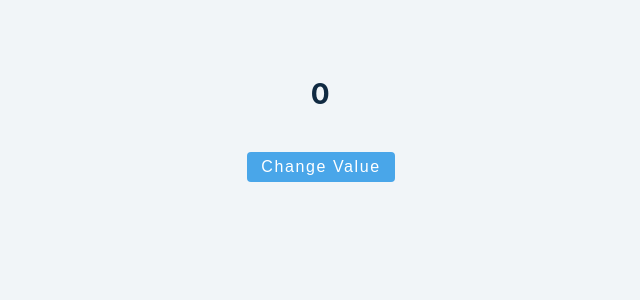
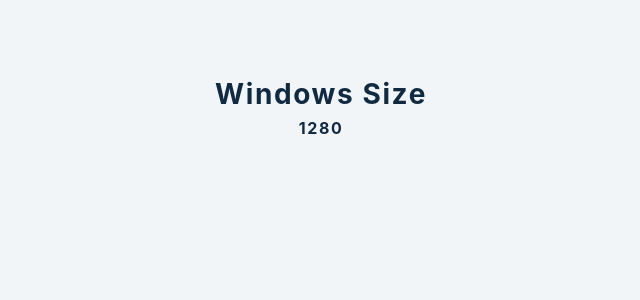
Before and after one commit to ktaha1/advanced-react, a React (Create React App) app: page / in a window 1280 px wide. Shown: the top 300 px of the page, without its empty margins (319-959 px from the left). Built offline with nearby package versions, Linux system fonts and the light colour scheme.

Commit message:
add useEffect cleanUp function

```diff
--- a/src/App.js
+++ b/src/App.js
@@ -4,11 +4,12 @@ import React from "react";
 //import ArraysUseState from "./useStat/array";
 //import Object from "./useStat/object";
 //import Counter from "./useStat/counter";
-import Basics from "./useEffect/basics";
+//import Basics from "./useEffect/basics";
+import CleanUp from "./useEffect/cleanUp";
 
 const App = () => (
   <div className="container">
-    <Basics />
+    <CleanUp />
   </div>
 );
 export default App;
--- a/src/useEffect/basics.js
+++ b/src/useEffect/basics.js
@@ -4,10 +4,11 @@ const Basics = () => {
   let [value, setValue] = useState(0);
 
   useEffect(() => {
+    console.log("call useEffect ...");
     if (value > 0) {
       document.title = `New Message (${value})`;
     }
-  });
+  }, [value]);
   return (
     <>
       <section>
--- /dev/null
+++ b/src/useEffect/cleanUp.js
@@ -0,0 +1,25 @@
+import React, { useState, useEffect } from "react";
+
+const CleanUp = () => {
+  let [size, setSize] = useState(window.innerWidth);
+  const checkSize = () => {
+    setSize(window.innerWidth);
+  };
+
+  useEffect(() => {
+    console.log("Call useEffect ...");
+    window.addEventListener("resize", checkSize);
+    return () => {
+      console.log("function CleanUp");
+      window.removeEventListener("resize", checkSize);
+    };
+  }, []);
+
+  return (
+    <>
+      <h3>Windows Size</h3>
+      <h4>{size}</h4>
+    </>
+  );
+};
+export default CleanUp;
```
